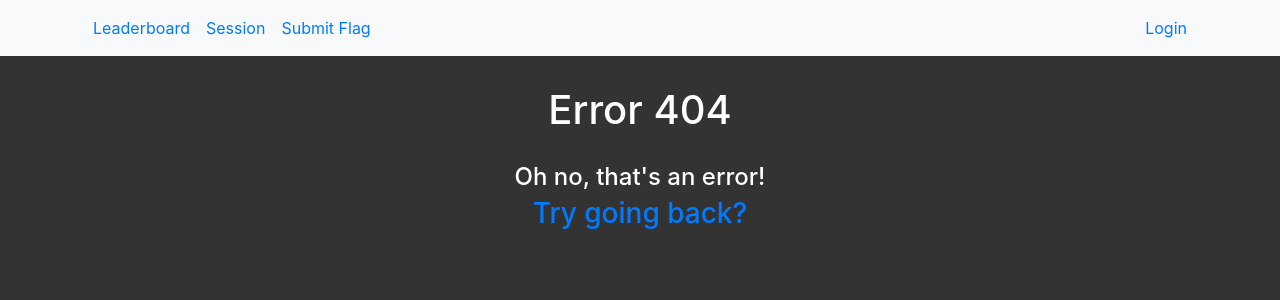
After one commit to Jamie-/ctf-flag-tracker, a Flask app: page /session in a window 1280 px wide. The commit adds this page. Shown: the top 300 px of the page. Run offline with Flask 2, Linux system fonts and the light colour scheme; parts of the project's set-up code (start-up, migrations or seed data) failed here and were passed over; some libraries are stand-ins or nearby versions.

Commit message:
Added error handlers

```diff
--- a/tracker/static/style.css
+++ b/tracker/static/style.css
@@ -16,6 +16,11 @@ div.container > h1 {
     PAGE SPECIFICS
 ########################################################################################################################
  */
+
+/* ERROR */
+#error {
+    text-align: center;
+}
 
 /* LEADERBOARD */
 
--- /dev/null
+++ b/tracker/templates/error.html
@@ -0,0 +1,9 @@
+{% extends "template.html" %}
+
+{% block content %}
+    <div class="container" id="error">
+        <h1>{{ heading }}</h1>
+        <h4>Oh no, that's an error!</h4>
+        <h3><a href="javascript:history.back()">Try going back?</a></h3>
+    </div>
+{% endblock %}
--- a/tracker/views.py
+++ b/tracker/views.py
@@ -61,3 +61,26 @@ def profile(user_id):
         return flask.render_template('profile.html', title=user_id, user='This is your profile', text=flask_login.current_user.get_name())
     else:
         return flask.render_template('profile.html', title=user_id, user=user_id, text='I am a user!')
+
+
+## Error Handlers
+
+@app.errorhandler(400)
+def error_400(error):
+    return flask.render_template('error.html', title='400', heading='Error 400')
+
+@app.errorhandler(401)
+def error_401(error):
+    return flask.render_template('error.html', title='401', heading='Error 401')
+
+@app.errorhandler(403)
+def error_403(error):
+    return flask.render_template('error.html', title='403', heading='Error 403')
+
+@app.errorhandler(404)
+def error_404(error):
+    return flask.render_template('error.html', title='404', heading='Error 404')
+
+@app.errorhandler(500)
+def error_500(error):
+    return flask.render_template('error.html', title='500', heading='Error 500')
```
